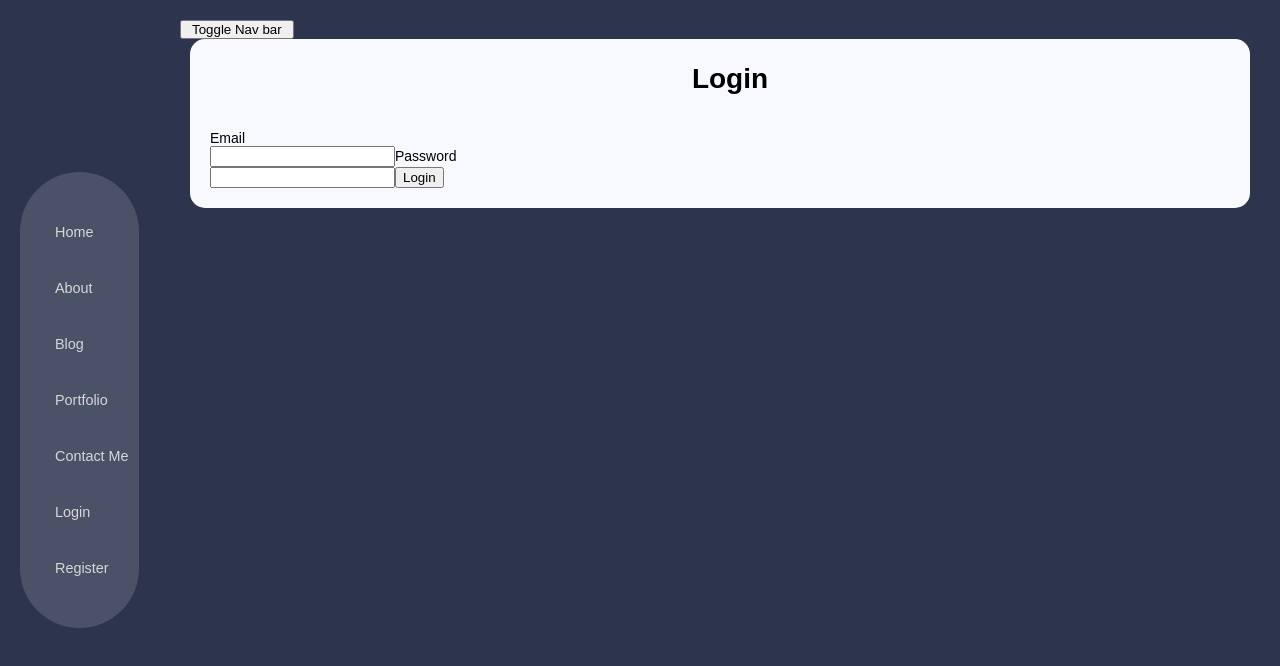
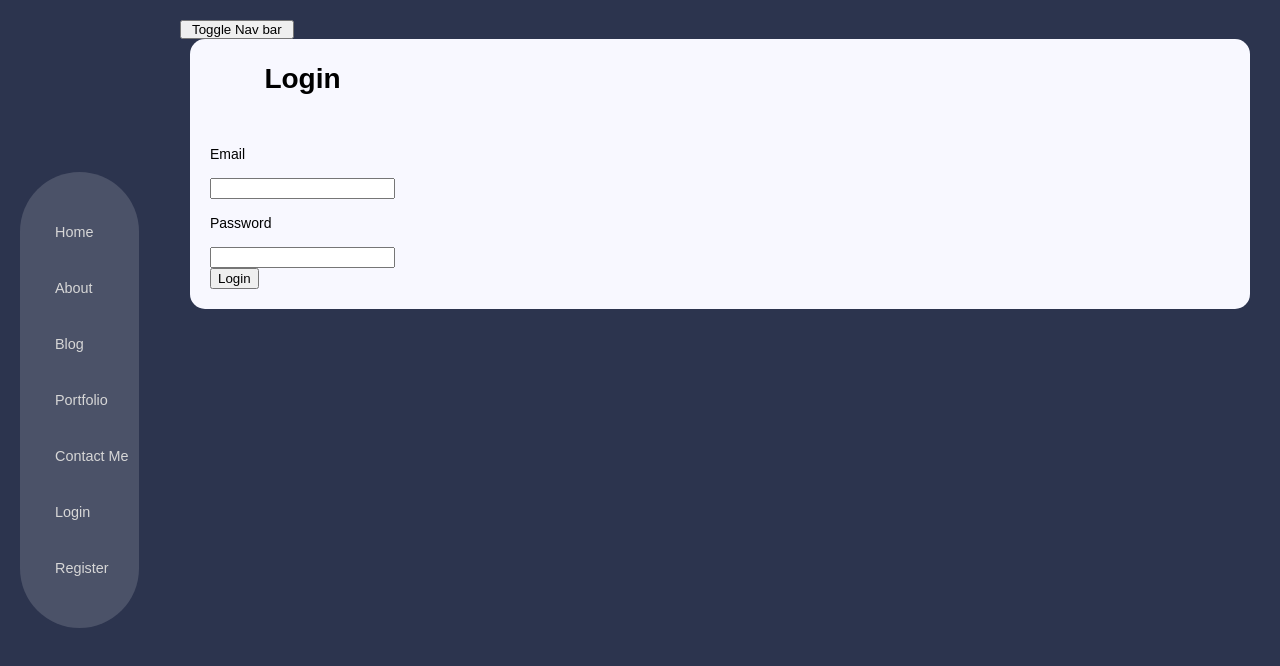
Before and after one commit to kaelanhr/PortfolioSite, a React (Create React App) app in the folder ClientApp/: page /login in a window 1280 px wide. Shown: the top 666 px of the page. Built offline with nearby package versions, Linux system fonts and the light colour scheme.

Commit message:
update form styling to seperate onto new lines

```diff
--- a/ClientApp/src/App.scss
+++ b/ClientApp/src/App.scss
@@ -137,6 +137,17 @@ h1 {
   border-radius: 15px;
 }
 
+label,
+input,
+form {
+  display: table;
+}
+
+label::before {
+  content: "\A";
+  white-space: pre;
+}
+
 .page-content h1 {
   color: black;
 }
--- a/ClientApp/src/Components/Inputs/TextField.tsx
+++ b/ClientApp/src/Components/Inputs/TextField.tsx
@@ -13,7 +13,7 @@ export default class TextField<T> extends Component<TextFieldProps<T>> {
 	render() {
 		return (
 			<>
-				<span>{this.props.label}</span>
+				<label>{this.props.label}</label>
 				{/* temp add in br */}
 				<br />
 				<input type={this.props.type} name={this.props.modelProperty as string} onChange={this.handleUserInput} onBlur={this.props.onBlur} />
```
